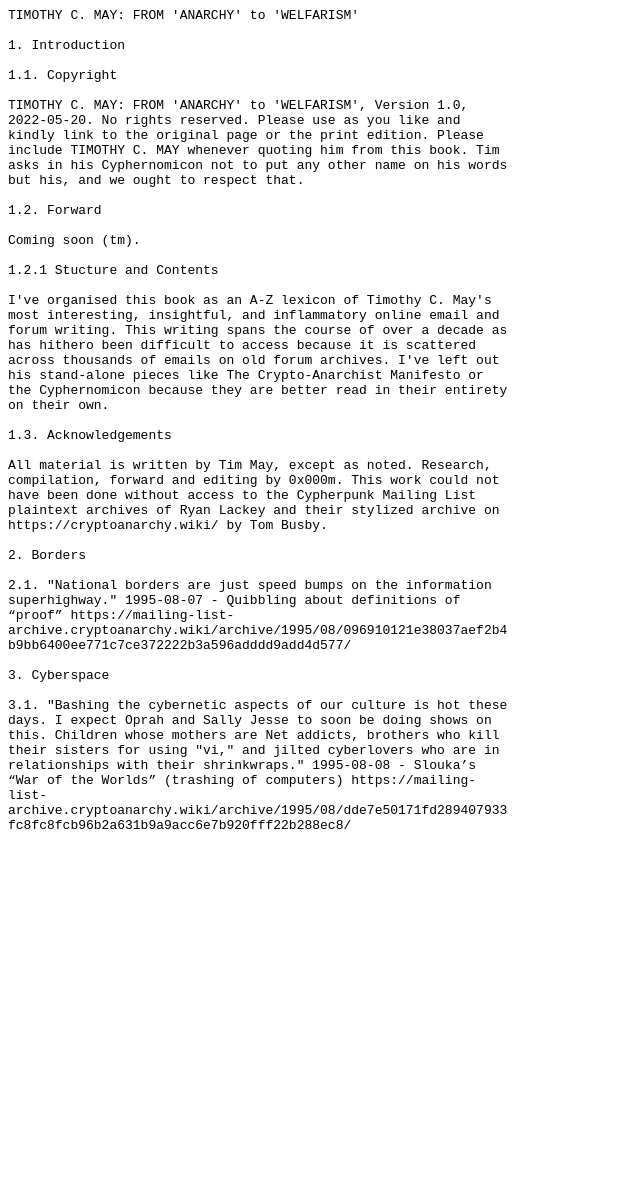
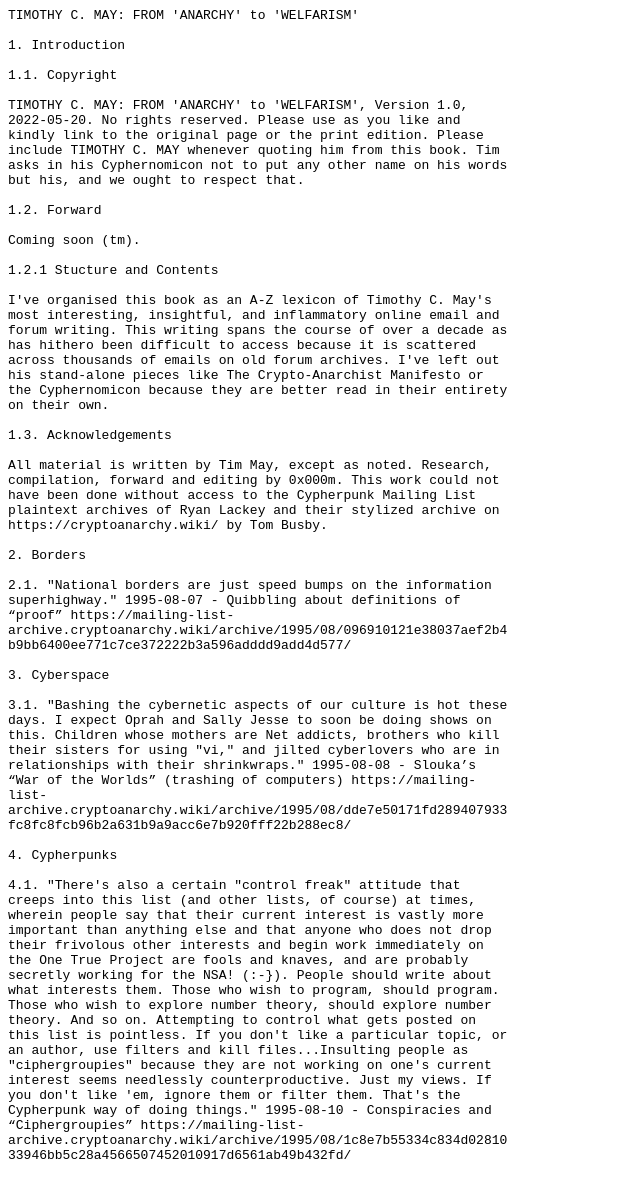
Before and after one commit to 0x000m/0x000m.github.io, a Jekyll site: the page built from _posts/2022-05-20-tim.md, in a window 1280 px wide. Shown: the whole page, without its empty margins (0-640 px from the left). Built offline with Jekyll 4.4.1, drawn with Linux system fonts in a browser that asks for light colours; before the commit the page ends 900 px from its top, so only the background shows below that.

Commit message:
Update 2022-05-20-tim.md

```diff
--- a/_posts/2022-05-20-tim.md
+++ b/_posts/2022-05-20-tim.md
@@ -32,4 +32,8 @@
 
 3.1. "Bashing the cybernetic aspects of our culture is hot these days. I expect Oprah and Sally Jesse to soon be doing shows on this. Children whose mothers are Net addicts, brothers who kill their sisters for using "vi," and jilted cyberlovers who are in relationships with their shrinkwraps." 1995-08-08 - Slouka’s “War of the Worlds” (trashing of computers) https://mailing-list-archive.cryptoanarchy.wiki/archive/1995/08/dde7e50171fd289407933fc8fc8fcb96b2a631b9a9acc6e7b920fff22b288ec8/
 
+4. Cypherpunks
+
+4.1. "There's also a certain "control freak" attitude that creeps into this list (and other lists, of course) at times, wherein people say that their current interest is vastly more important than anything else and that anyone who does not drop their frivolous other interests and begin work immediately on the One True Project are fools and knaves, and are probably secretly working for the NSA! (:-}). People should write about what interests them. Those who wish to program, should program. Those who wish to explore number theory, should explore number theory. And so on. Attempting to control what gets posted on this list is pointless. If you don't like a particular topic, or an author, use filters and kill files...Insulting people as "ciphergroupies" because they are not working on one's current interest seems needlessly counterproductive. Just my views. If you don't like 'em, ignore them or filter them. That's the Cypherpunk way of doing things." 1995-08-10 - Conspiracies and “Ciphergroupies” https://mailing-list-archive.cryptoanarchy.wiki/archive/1995/08/1c8e7b55334c834d0281033946bb5c28a4566507452010917d6561ab49b432fd/
+
 </pre>
```
